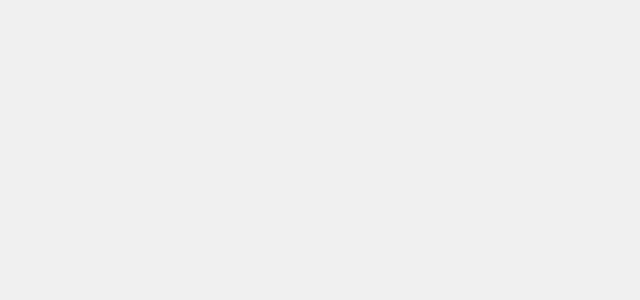
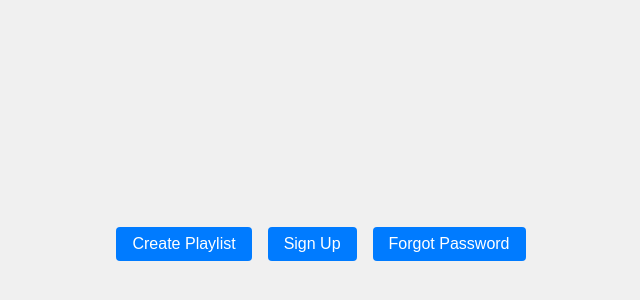
Before and after one commit to RonitCodes/cmsc355proj, a React (Create React App) app in the folder my-app/: page /LandingPage in a window 1280 px wide. Before the commit this address had no page. Shown: the part 156-456 px from the top of the page, without its empty margins (319-959 px from the left). Built offline with nearby package versions, Linux system fonts and the light colour scheme.

Commit message:
Rerouted the pages, and refactored the landing page

```diff
--- a/my-app/src/pages/App.js
+++ b/my-app/src/pages/App.js
@@ -10,8 +10,8 @@ import ForgotPassword from './ForgotPassword'
 import './ForgotPassword.css'
 import ReactDOM from 'react-dom/client';
 import '../index.css'
-//import LandingPage from './LandingPage';
-//import './LandingPage.css'
+import LandingPage from './LandingPage';
+import './LandingPage.css'
 
 import {
   BrowserRouter, Routes, Route
@@ -27,7 +27,7 @@ function App() {
             <Route exact path="/" element={<Login/>}/>
             <Route exact path="/Signup" element={<Signup />}/>
             <Route exact path="/ForgotPassword" element={<ForgotPassword />}/>
-            <Route exact path="/Signup" element={<Signup />}/>
+            <Route exact path="/LandingPage" element={<LandingPage />}/>
             <Route exact path="/PlaylistCreator" element={<PlaylistCreator />} />
           </Routes>
   )
--- a/my-app/src/pages/LandingPage.js
+++ b/my-app/src/pages/LandingPage.js
@@ -1,14 +1,19 @@
 import React from 'react';
 import { Link } from 'react-router-dom';
-import logo from './logo.png';
+
 
 const LandingPage = () => {
   return (
     <div className="landing-page">
-      <img src={logo} alt="App Logo" className="logo" />
       <div className="button-container">
         <Link to="/PlaylistCreator" className="button">
           Create Playlist
+        </Link>
+        <Link to="/Signup" className="button">
+          Sign Up
+        </Link>
+        <Link to="/ForgotPassword" className="button">
+          Forgot Password
         </Link>
       </div>
     </div>
--- a/my-app/src/pages/login.js
+++ b/my-app/src/pages/login.js
@@ -1,34 +1,44 @@
-import React from "react";
+import React, { useState } from "react";
 import "./login.css";
-import { Link } from "react-router-dom"
+import { Link, useNavigate } from "react-router-dom";
 
 const Login = () => {
+  const [email, setEmail] = useState("");
+  const [password, setPassword] = useState("");
+  const navigate = useNavigate();
 
+  const handleLogin = (e) => {
+    e.preventDefault();
+      navigate("/LandingPage");
 
-
+  };
 
   return (
     <div className="container">
       <h1>Log-in</h1>
-      <div className="input-group"></div>
+      <div className="input-group">
         <input
           type="text"
           placeholder="Email"
           id="email"
-
-
+          value={email}
+          onChange={(e) => setEmail(e.target.value)}
         />
-       <input
+        <input
           type="password"
           placeholder="Password"
           id="password"
-
+          value={password}
+          onChange={(e) => setPassword(e.target.value)}
         />
-        <button type="submit">Login</button>
+      </div>
+      <button type="submit" onClick={handleLogin}>
+        Login
+      </button>
       <div className="bottom-links">
-        <Link to="ForgotPassword">Forgot Password</Link>
-         <span>|</span>
-        <Link to="Signup">Signup</Link>
+        <Link to="/ForgotPassword">Forgot Password</Link>
+        <span>|</span>
+        <Link to="/Signup">Signup</Link>
       </div>
     </div>
   );
```
